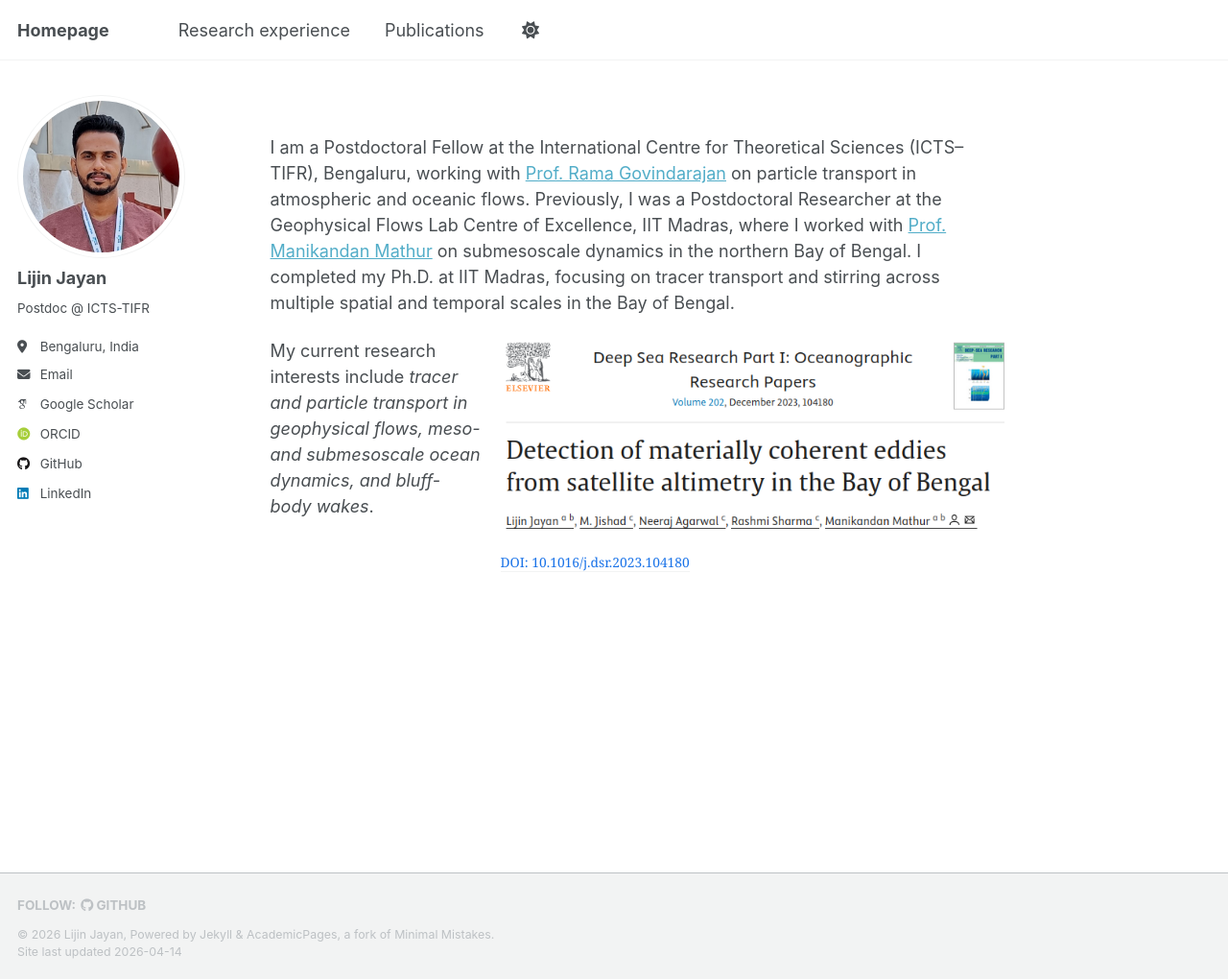
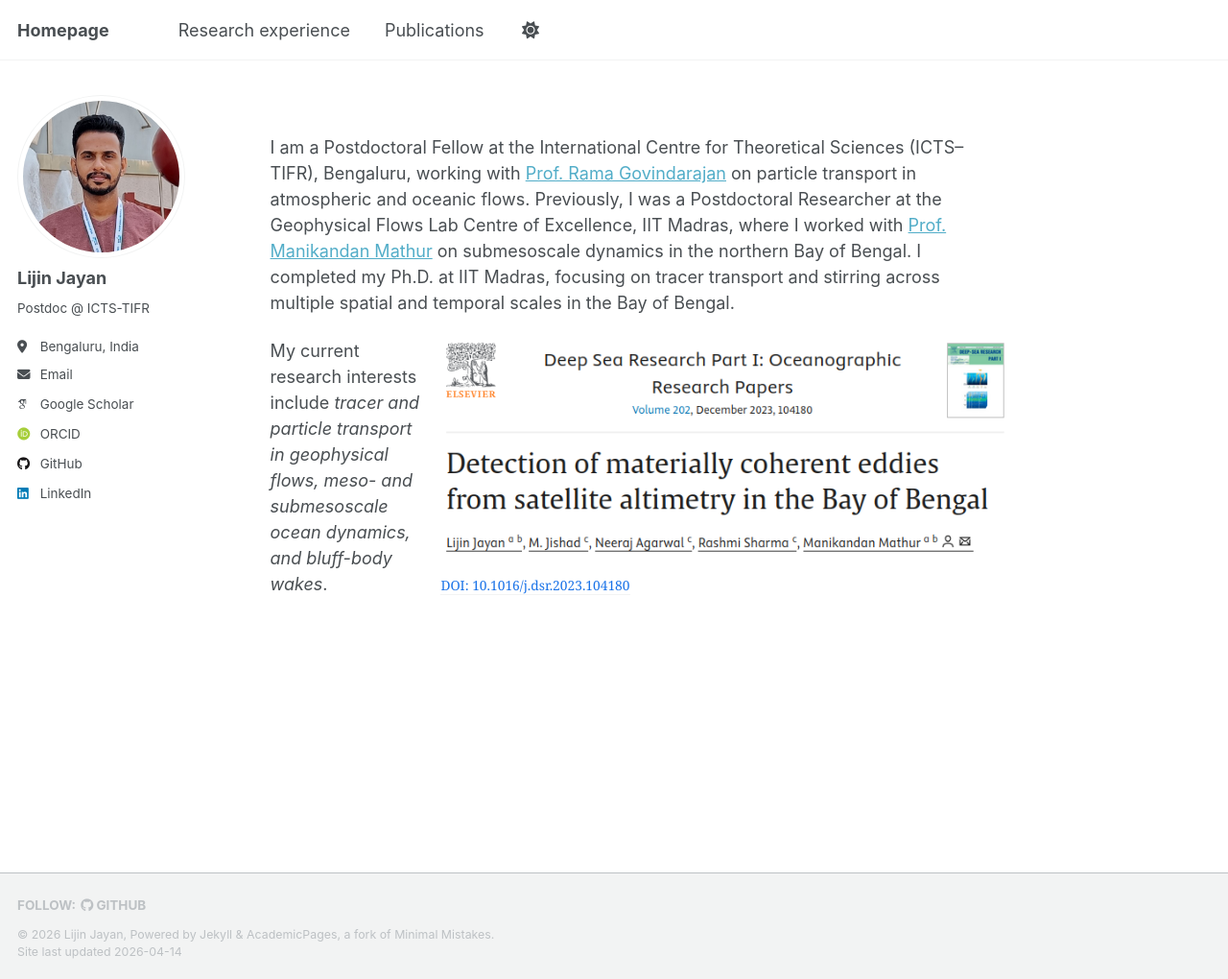
Before and after one commit to ljayan/ljayan.github.io, a Jekyll site: the page built from _pages/about.md, in a window 1280 px wide and 1020 px high. Shown: the whole window at 96% size. Built offline with Jekyll 4.4.1, drawn with Linux system fonts in a browser that asks for light colours; some web fonts are replaced.

Commit message:
Update about.md

```diff
--- a/_pages/about.md
+++ b/_pages/about.md
@@ -12,7 +12,7 @@ I am a Postdoctoral Fellow at the International Centre for Theoretical Sciences
 <div style="display: flex; flex-wrap: wrap; align-items: flex-start; gap: 20px;">
 
   <!-- Text -->
-  <div style="flex: 0.8; min-width: 220px;">
+  <div style="flex: 0.8; min-width: 150px;">
     <p style="margin-top: 0;">
     My current research interests include <em>tracer and particle transport in geophysical flows, meso- and submesoscale ocean dynamics, and bluff-body wakes</em>.
     </p>
```
